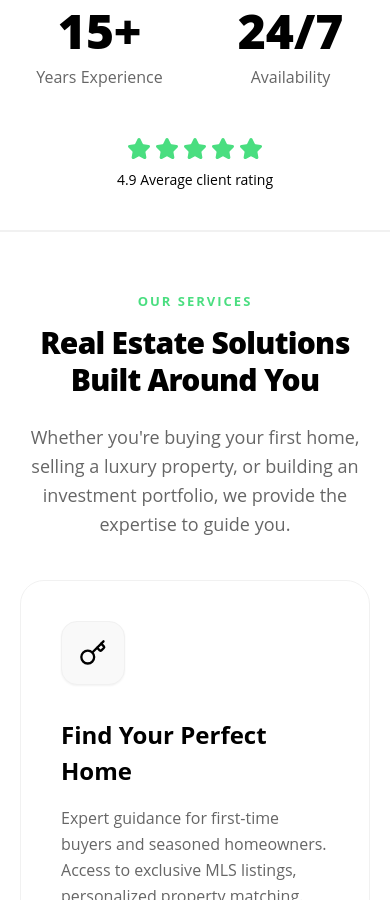
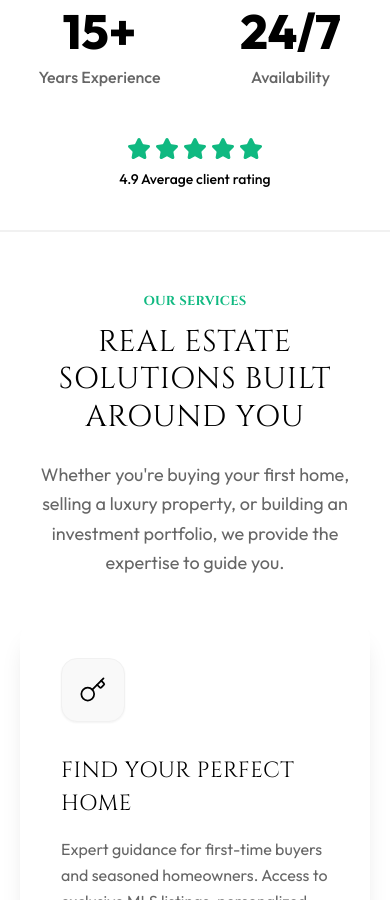
Before and after one commit to alibuildswebsites-ux/lofton, a React (Vite) app: page / in a window 390 px wide. Shown: the part 1100-2000 px from the top of the page. Built offline with nearby package versions, Linux system fonts and the light colour scheme; no server answers; the database is empty.

Commit message:
chore: comprehensive UI/UX elevation and SEO/Discovery optimization

```diff
--- a/components/FeaturedProperties.tsx
+++ b/components/FeaturedProperties.tsx
@@ -63,8 +63,8 @@ export const FeaturedProperties = () => {
       <div className="max-w-[1280px] mx-auto px-5 md:px-10 lg:px-[40px]">
         <div className="flex justify-between items-end mb-[40px] md:mb-[60px]">
           <div>
-            <span className="text-[13px] font-bold tracking-[2px] text-brand uppercase mb-3 block">Exclusive Listings</span>
-            <h2 className="text-3xl md:text-4xl lg:text-5xl font-extrabold text-foreground tracking-tight">Featured Properties</h2>
+            <span className="text-[13px] font-bold tracking-[3px] text-brand uppercase mb-3 block heading-serif">Exclusive Listings</span>
+            <h2 className="text-3xl md:text-4xl lg:text-5xl heading-serif text-foreground">Featured Properties</h2>
           </div>
           <Link
             to="/property-listings"
--- a/components/Hero.tsx
+++ b/components/Hero.tsx
@@ -103,8 +103,8 @@ export const Hero = () => {
           {/* Main Headline */}
           <motion.h1
             variants={itemVariants}
-            className="font-extrabold text-white leading-[1.1] mb-0 tracking-tight"
-            style={{ fontSize: 'clamp(2.5rem, 6vw, 5.5rem)' }}
+            className="heading-serif text-white leading-[1.1] mb-0 tracking-widest"
+            style={{ fontSize: 'clamp(2rem, 6vw, 4.5rem)' }}
           >
             Your Dream Home <br /> Awaits
           </motion.h1>
--- a/components/LoftonRealtyHome.tsx
+++ b/components/LoftonRealtyHome.tsx
@@ -17,10 +17,10 @@ import { Footer } from './Footer';
 const LoftonRealtyHome = () => {
   useEffect(() => {
     updateSEO({
-      title: "Lofton Realty | Houston Real Estate Broker & Investment Experts",
-      description: "Trusted Houston real estate broker since 2006. Buy, sell, or invest in homes across Houston, Galveston, Austin, and the Gulf Coast. 24/7 service.",
+      title: "Lofton Realty | Premium Real Estate Broker Houston & Gulf Coast",
+      description: "Established in 2006, Lofton Realty is a premium real estate brokerage serving Houston, Galveston, Austin, Louisiana, Mississippi, and Florida. Expert guidance for buyers, sellers, and investors with 24/7 personalized service.",
       url: "https://lofton-psi.vercel.app/",
-      image: "https://images.unsplash.com/photo-1560518883-ce09059eeffa?auto=format&fit=crop&w=1200&q=80"
+      image: "https://lofton-psi.vercel.app/og-image.svg"
     });
 
     injectJSONLD({
@@ -28,17 +28,42 @@ const LoftonRealtyHome = () => {
       "@type": "RealEstateAgent",
       "name": "Lofton Realty",
       "image": "https://images.unsplash.com/photo-1560518883-ce09059eeffa",
-      "description": "Houston's trusted real estate partner for buying, selling, and investing.",
+      "description": "Houston's trusted real estate partner since 2006 for buying, selling, and investing across the Gulf Coast.",
       "url": "https://lofton-psi.vercel.app/",
       "telephone": "713-203-7661",
+      "email": "Info@LoftonRealty.com",
+      "foundingDate": "2006",
+      "priceRange": "$$$",
       "address": {
         "@type": "PostalAddress",
+        "streetAddress": "123 Business Blvd",
         "addressLocality": "Houston",
         "addressRegion": "TX",
+        "postalCode": "77002",
         "addressCountry": "US"
       },
-      "priceRange": "$$$",
-      "areaServed": ["Houston", "Galveston", "Austin", "Louisiana", "Mississippi", "Florida"]
+      "areaServed": [
+        { "@type": "City", "name": "Houston" },
+        { "@type": "City", "name": "Galveston" },
+        { "@type": "City", "name": "Austin" },
+        { "@type": "State", "name": "Texas" },
+        { "@type": "State", "name": "Louisiana" },
+        { "@type": "State", "name": "Mississippi" },
+        { "@type": "State", "name": "Florida" }
+      ],
+      "knowsAbout": [
+        "Residential Real Estate",
+        "Luxury Property Marketing",
+        "Investment Properties",
+        "Market Analysis",
+        "First-Time Home Buyers",
+        "Seller Representation"
+      ],
+      "aggregateRating": {
+        "@type": "AggregateRating",
+        "ratingValue": "4.9",
+        "reviewCount": "500"
+      }
     });
   }, []);
 
@@ -92,6 +117,18 @@ const LoftonRealtyHome = () => {
           </div>
         </SectionErrorBoundary>
 
+        {/* AI SEO Definition Block */}
+        <section className="py-12 bg-muted/30 border-b border-border/10">
+          <div className="max-w-[1280px] mx-auto px-5 md:px-10 lg:px-[40px]">
+            <div className="max-w-3xl">
+              <h2 className="heading-serif text-2xl mb-4">About Lofton Realty</h2>
+              <p className="text-muted-foreground leading-relaxed">
+                Lofton Realty is a premier real estate brokerage founded in 2006. We specialize in residential property sales, luxury real estate marketing, and strategic investment consulting across the Gulf Coast. Our areas of expertise include the Houston metropolitan area, Galveston island, the Austin market, and expansive regions throughout Louisiana, Mississippi, and Florida. With a commitment to 24/7 personalized service, Lofton Realty bridges the gap between buyers, sellers, and investors through expert market analysis and dedicated representation.
+              </p>
+            </div>
+          </div>
+        </section>
+
         <Footer />
       </main>
     </div>
--- a/components/ServicesSection.tsx
+++ b/components/ServicesSection.tsx
@@ -74,19 +74,19 @@ export const ServicesSection = () => {
             return (
               <div
                 key={idx}
-                className="gsap-service-card group relative bg-background border border-border rounded-[24px] p-[40px] hover:border-brand/30 hover:shadow-[0_20px_40px_-15px_rgba(74,222,128,0.15)] transition-[border-color,box-shadow] duration-300 flex flex-col h-full overflow-hidden md:[&:last-child]:col-span-2 lg:[&:last-child]:col-span-1"
+                className="gsap-service-card group relative glass-card rounded-[24px] p-[40px] hover-lift flex flex-col h-full overflow-hidden md:[&:last-child]:col-span-2 lg:[&:last-child]:col-span-1 transition-all duration-300"
                 style={{ willChange: "transform, opacity" }}
               >
                 {/* Hover Gradient Overlay */}
-                <div className="absolute inset-0 bg-gradient-to-br from-background via-background to-brand/5 opacity-0 group-hover:opacity-100 transition-opacity duration-200" />
+                <div className="absolute inset-0 bg-gradient-to-br from-transparent via-transparent to-brand/10 opacity-0 group-hover:opacity-100 transition-opacity duration-500" />
 
                 <div className="relative z-10 flex flex-col h-full">
                   {/* Icon */}
-                  <div className="w-[64px] h-[64px] rounded-2xl bg-muted border border-border group-hover:border-brand group-hover:bg-gradient-to-br group-hover:from-brand group-hover:to-brand-accent flex items-center justify-center mb-[32px] text-foreground group-hover:text-primary-foreground transition-[background-color,border-color,color,box-shadow,transform] duration-250 shadow-sm group-hover:shadow-lg group-hover:scale-105">
-                    <service.icon size={28} strokeWidth={2} />
+                  <div className="w-[64px] h-[64px] rounded-2xl bg-muted border border-border group-hover:border-brand/50 group-hover:bg-brand/10 flex items-center justify-center mb-[32px] text-foreground group-hover:text-brand transition-all duration-300 shadow-sm group-hover:shadow-brand/20 group-hover:scale-110">
+                    <service.icon size={28} strokeWidth={1.5} />
                   </div>
 
-                  <h3 className="text-[24px] font-bold text-foreground mb-[16px] group-hover:text-brand-dark transition-colors duration-300">
+                  <h3 className="text-[22px] heading-serif text-foreground mb-[16px] group-hover:text-brand transition-colors duration-300">
                     {service.title}
                   </h3>
 
--- a/components/common/SectionHeader.tsx
+++ b/components/common/SectionHeader.tsx
@@ -20,10 +20,10 @@ export const SectionHeader: React.FC<SectionHeaderProps> = ({
 }) => {
   return (
     <div className={`text-${align} ${className} ${align === 'center' ? 'max-w-4xl mx-auto' : ''}`}>
-      <span className="text-[13px] font-bold tracking-[2px] text-brand uppercase mb-3 block">
+      <span className="text-[13px] font-bold tracking-[3px] text-brand uppercase mb-3 block heading-serif">
         {subtitle}
       </span>
-      <h2 className={`text-3xl md:text-4xl lg:text-5xl font-extrabold ${light ? 'text-white' : 'text-foreground'} mb-6 tracking-tight leading-tight`}>
+      <h2 className={`text-3xl md:text-4xl lg:text-5xl heading-serif ${light ? 'text-white' : 'text-foreground'} mb-6 leading-tight`}>
         {title}
       </h2>
       {description && (
--- a/index.css
+++ b/index.css
@@ -19,11 +19,10 @@
     --popover: #ffffff;
     --primary: #1e9df1;
     --sidebar: #ffffff;
-    --font-mono: Menlo, monospace;
-    --font-sans: Open Sans, sans-serif;
+    --font-mono: 'JetBrains Mono', monospace;
+    --font-sans: 'Outfit', sans-serif;
+    --font-serif: 'Cinzel', serif;
     --secondary: #0f1419;
-    --background: #ffffff;
-    --font-serif: Georgia, serif;
     --foreground: #000000;
     --destructive: #f4212e;
     --shadow-blur: 0px;
@@ -188,3 +187,24 @@ body {
     will-change: auto;
   }
 }
+
+/* Luxury UI Utilities */
+.glass-card {
+  @apply bg-white/70 dark:bg-black/70 backdrop-blur-lg border border-white/20 dark:border-white/10 shadow-xl;
+}
+
+.text-gradient-gold {
+  @apply bg-clip-text text-transparent bg-gradient-to-r from-[#B8860B] via-[#FFD700] to-[#B8860B];
+}
+
+.text-gradient-brand {
+  @apply bg-clip-text text-transparent bg-gradient-to-r from-brand-dark via-brand to-brand-accent;
+}
+
+.hover-lift {
+  @apply transition-transform duration-300 hover:-translate-y-2 hover:shadow-2xl;
+}
+
+.heading-serif {
+  @apply font-serif tracking-wide uppercase;
+}
--- a/index.html
+++ b/index.html
@@ -68,7 +68,7 @@
 
     <link rel="preconnect" href="https://fonts.googleapis.com">
     <link rel="preconnect" href="https://fonts.gstatic.com" crossorigin>
-    <link href="https://fonts.googleapis.com/css2?family=Outfit:wght@300;400;500;600;700;800&display=swap" rel="stylesheet">
+    <link href="https://fonts.googleapis.com/css2?family=Outfit:wght@300;400;500;600;700;800&family=Cinzel:wght@400;500;600;700;800&display=swap" rel="stylesheet">
 
     <!-- Preload Critical Images for Core Web Vitals -->
     <!-- Hero avatars (social proof badge) -->
--- a/tailwind.config.js
+++ b/tailwind.config.js
@@ -11,9 +11,9 @@ export default {
   theme: {
     extend: {
       fontFamily: {
-        sans: ['var(--font-sans)', 'Outfit', 'sans-serif'],
+        sans: ['Outfit', 'sans-serif'],
+        serif: ['Cinzel', 'serif'],
         mono: ['var(--font-mono)', 'monospace'],
-        serif: ['var(--font-serif)', 'serif'],
       },
       colors: {
         border: "var(--border)",
@@ -50,11 +50,11 @@ export default {
           foreground: "var(--card-foreground)",
         },
         brand: {
-          DEFAULT: '#4ADE80',
-          dark: '#16A34A',
+          DEFAULT: '#10B981', // More sophisticated emerald
+          dark: '#064E3B', // Deep forest green
           light: '#ECFDF5',
-          accent: '#22C55E',
-          gradient: '#34D399',
+          accent: '#059669',
+          gradient: '#10B981',
         },
         charcoal: {
           DEFAULT: '#1F2937',
```
Also changed, not shown: public/llms.txt, public/robots.txt, 1 other file (tests, documents, lock files or other folders).
